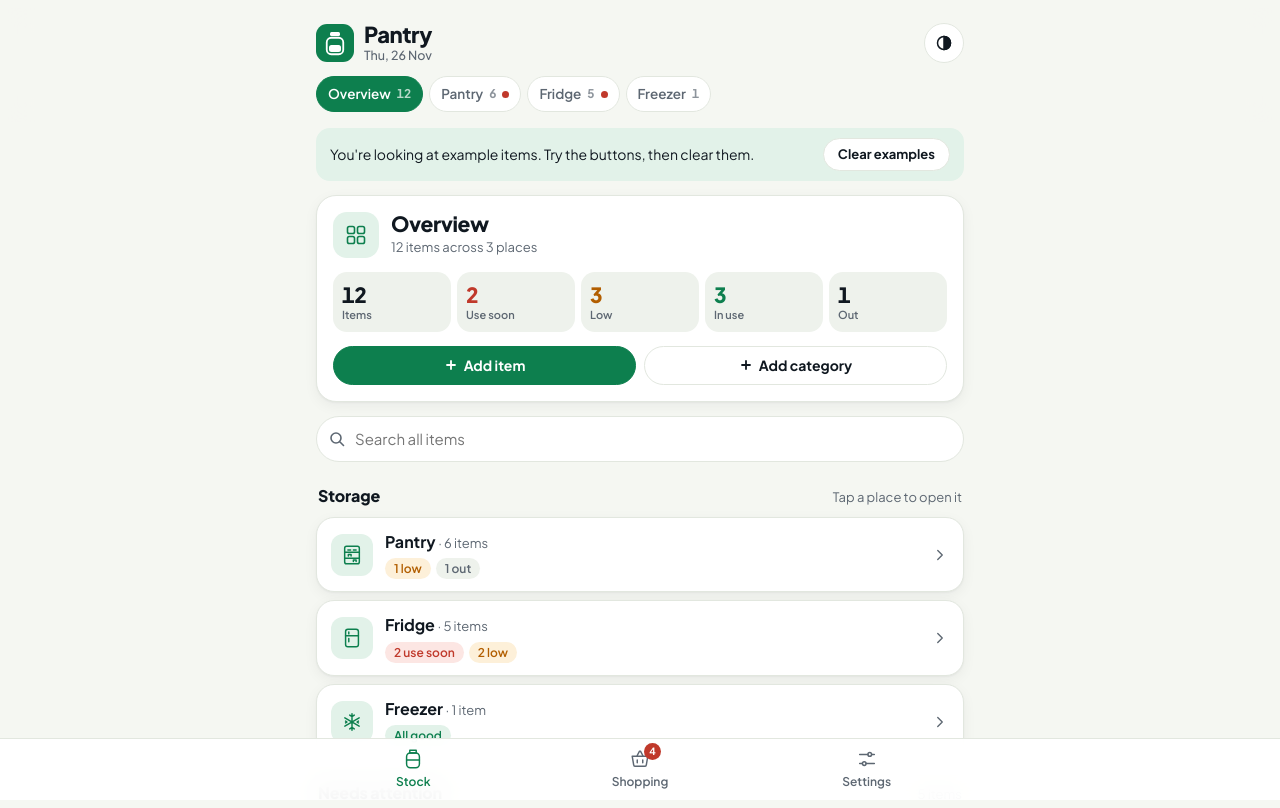
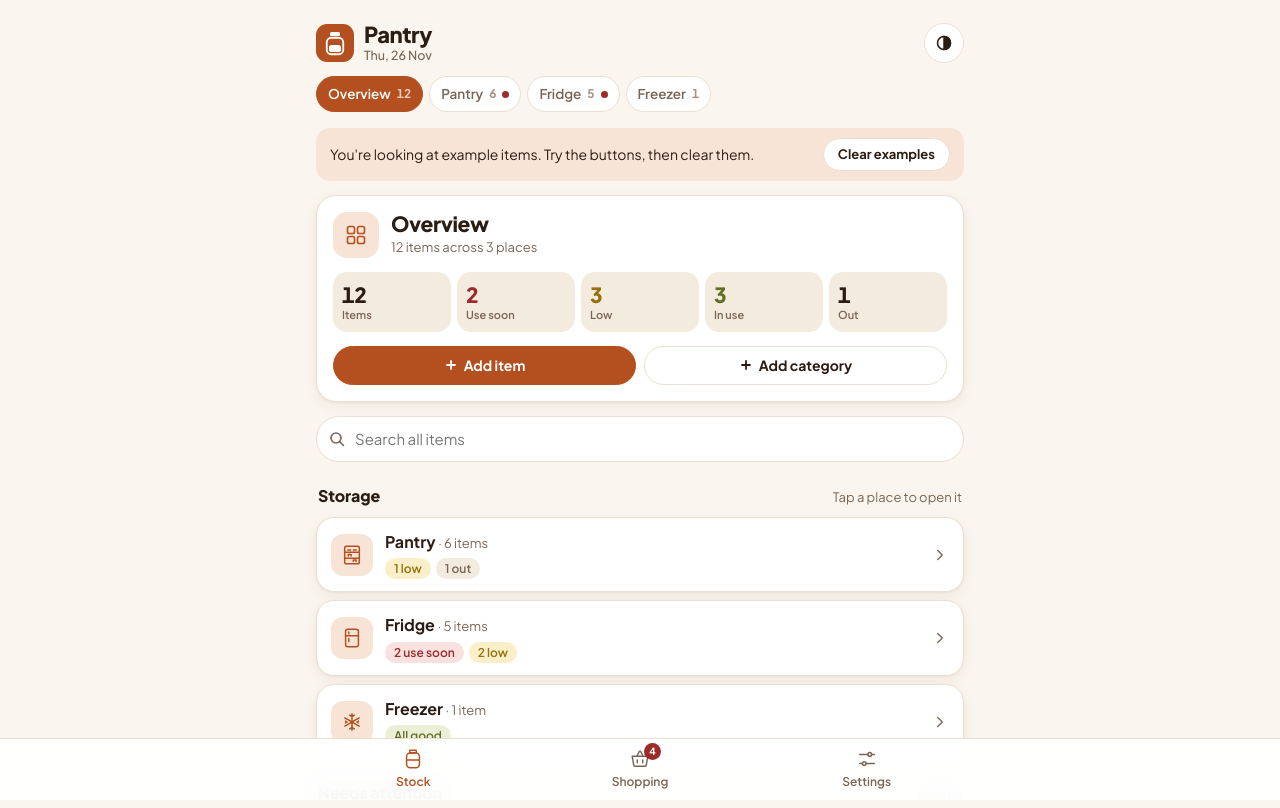
Before and after one commit to teja1308/MyStuff, a plain HTML site: page pantry/index.html in a window 1280 px wide. Shown: the top 808 px of the page. Drawn offline with Linux system fonts and the light colour scheme.

Commit message:
Switch to an autumn colour palette
Rust accent on a parchment background (pumpkin on deep brown in dark
mode), with olive for in stock / in use, mustard for low and maroon for
expired or out. The accent token is renamed from --green to --accent,
with a separate --ok token for good stock status.

Co-Authored-By: Claude Opus 5.5 <noreply@anthropic.com>
Claude-Session: https://claude.ai/code/session_01Q1urVC9kRPsPh82sHduuMG

```diff
--- a/pantry/index.html
+++ b/pantry/index.html
@@ -4,38 +4,42 @@
 <link rel="preconnect" href="https://fonts.gstatic.com" crossorigin>
 <link rel="stylesheet" href="https://fonts.googleapis.com/css2?family=Plus+Jakarta+Sans:wght@400;500;600;700;800&display=swap">
 <style>
-  /* Layout: fresh, light app shell in the style of current pantry apps (Smart Pantry, NoWaste, KitchenPal):
-     sage-tinted background, white cards, one deep fresh green, pill buttons, plain sans type.
+  /* Layout: light app shell in the style of current pantry apps (Smart Pantry, NoWaste, KitchenPal), in an autumn palette:
+     parchment background, white cards, rust accent, olive for stock that is fine, mustard for low, maroon for expired/out.
      Sticky header with storage-place tabs, per-place summary card, item rows with an icon tile and stock bar, bottom tab bar. */
   :root {
-    --bg: #f5f7f2;
+    --bg: #faf5ee;          /* parchment */
     --surface: #ffffff;
-    --sunken: #eef2ec;
-    --ink: #101820;
-    --muted: #5d6772;
-    --line: #e2e7df;
-    --line-strong: #cbd3c8;
-    --green: #0d7f4e;
-    --green-ink: #ffffff;
-    --green-soft: #e2f2e9;
-    --amber: #b25e00;
-    --amber-soft: #fdf0d9;
-    --red: #c0392b;
-    --red-soft: #fce6e3;
-    --shadow: 0 1px 2px rgb(16 24 32 / .04), 0 4px 14px rgb(16 24 32 / .05);
+    --sunken: #f4ebdf;
+    --ink: #2b1d14;
+    --muted: #7a6656;
+    --line: #ecdfcf;
+    --line-strong: #d9c6b0;
+    --accent: #b4501f;      /* rust */
+    --accent-ink: #ffffff;
+    --accent-soft: #f8e4d6;
+    --ok: #5f6f24;          /* olive: in stock / in use */
+    --ok-soft: #ecefd8;
+    --amber: #96700a;       /* mustard: running low / use soon */
+    --amber-soft: #faefc8;
+    --red: #9e2a2b;         /* maroon: expired / out */
+    --red-soft: #f8e1de;
+    --shadow: 0 1px 2px rgb(60 30 10 / .05), 0 4px 14px rgb(60 30 10 / .06);
     --sans: "Plus Jakarta Sans", "Segoe UI", system-ui, -apple-system, sans-serif;
     --emoji: "Apple Color Emoji", "Segoe UI Emoji", "Noto Color Emoji", sans-serif;
   }
   @media (prefers-color-scheme: dark) {
     :root:not([data-theme="light"]) {
-      --bg: #0e1311; --surface: #161c19; --sunken: #1d2521; --ink: #e8eeea; --muted: #97a39c; --line: #252e29; --line-strong: #34403a;
-      --green: #3fbf83; --green-ink: #06140d; --green-soft: #15301f; --amber: #f0b44c; --amber-soft: #33270f; --red: #f0806f; --red-soft: #3a1c18;
+      --bg: #17110d; --surface: #211913; --sunken: #2b2119; --ink: #f3e9de; --muted: #b29e8b; --line: #34291f; --line-strong: #483a2d;
+      --accent: #e5803f; --accent-ink: #1c0e05; --accent-soft: #3b2415; --ok: #aebd5e; --ok-soft: #2a2e16;
+      --amber: #e8b84a; --amber-soft: #3a2c10; --red: #ef8473; --red-soft: #3e1d19;
       --shadow: 0 1px 2px rgb(0 0 0 / .3); color-scheme: dark;
     }
   }
   :root[data-theme="dark"] {
-    --bg: #0e1311; --surface: #161c19; --sunken: #1d2521; --ink: #e8eeea; --muted: #97a39c; --line: #252e29; --line-strong: #34403a;
-    --green: #3fbf83; --green-ink: #06140d; --green-soft: #15301f; --amber: #f0b44c; --amber-soft: #33270f; --red: #f0806f; --red-soft: #3a1c18;
+    --bg: #17110d; --surface: #211913; --sunken: #2b2119; --ink: #f3e9de; --muted: #b29e8b; --line: #34291f; --line-strong: #483a2d;
+    --accent: #e5803f; --accent-ink: #1c0e05; --accent-soft: #3b2415; --ok: #aebd5e; --ok-soft: #2a2e16;
+    --amber: #e8b84a; --amber-soft: #3a2c10; --red: #ef8473; --red-soft: #3e1d19;
     --shadow: 0 1px 2px rgb(0 0 0 / .3); color-scheme: dark;
   }
 
@@ -47,7 +51,7 @@
   .wrap { max-width: 680px; margin: 0 auto;
     padding-left: max(16px, env(safe-area-inset-left, 0px)); padding-right: max(16px, env(safe-area-inset-right, 0px)); }
   input, select, textarea, button { font: inherit; color: inherit; }
-  :focus-visible { outline: 2px solid var(--green); outline-offset: 2px; }
+  :focus-visible { outline: 2px solid var(--accent); outline-offset: 2px; }
 
   /* ---- header ---- */
   header { position: sticky; top: env(safe-area-inset-top, 0px); z-index: 5; background: color-mix(in srgb, var(--bg) 90%, transparent);
@@ -67,10 +71,10 @@
     border: 1px solid var(--line); background: var(--surface); border-radius: 999px; padding: 7px 11px;
     color: var(--muted); font-weight: 600; font-size: 13.5px; }
   .loc-tab:hover { border-color: var(--line-strong); color: var(--ink); }
-  .loc-tab.active { background: var(--green); border-color: var(--green); color: var(--green-ink); }
+  .loc-tab.active { background: var(--accent); border-color: var(--accent); color: var(--accent-ink); }
   .loc-tab .n { font-size: 12px; font-weight: 700; opacity: .7; font-variant-numeric: tabular-nums; }
   .loc-tab .alert { width: 7px; height: 7px; border-radius: 50%; background: var(--red); }
-  .loc-tab.active .alert { background: var(--green-ink); }
+  .loc-tab.active .alert { background: var(--accent-ink); }
   .count { font-size: 10px; font-weight: 700; min-width: 17px; padding: 1px 4px; border-radius: 999px; text-align: center;
     background: var(--red); color: #fff; line-height: 1.5; }
 
@@ -85,7 +89,7 @@
   .tabbar-inner { max-width: 680px; margin: 0 auto; display: grid; grid-template-columns: repeat(3, 1fr); }
   .tabbar button { border: 0; background: none; cursor: pointer; display: grid; justify-items: center; gap: 3px;
     padding: 9px 0 10px; font-size: 12px; font-weight: 600; color: var(--muted); }
-  .tabbar button.active { color: var(--green); }
+  .tabbar button.active { color: var(--accent); }
   .tabbar .ico-wrap { position: relative; display: grid; }
   .tabbar .count { position: absolute; top: -5px; left: 15px; }
 
@@ -93,21 +97,21 @@
   .hero { background: var(--surface); border: 1px solid var(--line); border-radius: 20px; padding: 16px; display: grid; gap: 14px; box-shadow: var(--shadow); }
   .hero-top { display: flex; align-items: center; gap: 12px; }
   .place-ico { width: 46px; height: 46px; flex: none; border-radius: 14px; display: grid; place-items: center;
-    background: var(--green-soft); color: var(--green); }
+    background: var(--accent-soft); color: var(--accent); }
   .hero h2 { margin: 0; font-size: 21px; font-weight: 800; letter-spacing: -.02em; line-height: 1.15; }
   .hero .sub { color: var(--muted); font-size: 13px; margin-top: 2px; }
   .stats { display: grid; grid-template-columns: repeat(5, minmax(0, 1fr)); gap: 6px; }
   .stat { border: 1px solid transparent; background: var(--sunken); border-radius: 14px; padding: 10px 8px; cursor: pointer;
     text-align: left; display: grid; gap: 2px; align-content: start; min-width: 0; }
   .stat:hover { border-color: var(--line-strong); }
-  .stat.on { border-color: var(--green); background: var(--green-soft); }
+  .stat.on { border-color: var(--accent); background: var(--accent-soft); }
   .stat b { font-size: 21px; font-weight: 800; letter-spacing: -.02em; line-height: 1.1; font-variant-numeric: tabular-nums; }
   .stat span { font-size: 11px; color: var(--muted); font-weight: 600; display: flex; align-items: center; gap: 4px;
     line-height: 1.2; white-space: normal; overflow-wrap: anywhere; }
   .stat .dot { display: none; }
   .stat[data-filter="expiring"] b { color: var(--red); }
   .stat[data-filter="low"] b { color: var(--amber); }
-  .stat[data-filter="inuse"] b { color: var(--green); }
+  .stat[data-filter="inuse"] b { color: var(--ok); }
   .stat.zero b { color: var(--line-strong); }
   .dot { width: 7px; height: 7px; border-radius: 50%; flex: none; }
   .hero-actions { display: grid; grid-template-columns: repeat(2, minmax(0, 1fr)); gap: 8px; }
@@ -129,7 +133,7 @@
   .pill { font-size: 12px; font-weight: 600; padding: 2px 9px; border-radius: 999px; background: var(--sunken); color: var(--muted); }
   .pill.bad { background: var(--red-soft); color: var(--red); }
   .pill.soon { background: var(--amber-soft); color: var(--amber); }
-  .pill.ok { background: var(--green-soft); color: var(--green); }
+  .pill.ok { background: var(--ok-soft); color: var(--ok); }
   .allgood { background: var(--surface); border: 1px dashed var(--line-strong); border-radius: 16px; padding: 18px; text-align: center; color: var(--muted); }
 
   /* ---- toolbar & controls ---- */
@@ -137,7 +141,7 @@
   .search svg { position: absolute; left: 13px; top: 50%; translate: 0 -50%; color: var(--muted); pointer-events: none; }
   .field { width: 100%; background: var(--surface); border: 1px solid var(--line); border-radius: 12px; padding: 11px 12px; min-width: 0; }
   .field:hover { border-color: var(--line-strong); }
-  .field:focus { border-color: var(--green); outline: none; box-shadow: 0 0 0 3px var(--green-soft); }
+  .field:focus { border-color: var(--accent); outline: none; box-shadow: 0 0 0 3px var(--accent-soft); }
   .search .field { padding-left: 38px; border-radius: 999px; }
   .toolbar { display: flex; gap: 8px; }
   .toolbar .search { flex: 1 1 auto; min-width: 0; }
@@ -145,14 +149,14 @@
   .btn { border: 1px solid var(--line); background: var(--surface); border-radius: 999px; padding: 10px 18px;
     cursor: pointer; font-weight: 700; font-size: 14px; white-space: nowrap; }
   .btn:hover { border-color: var(--line-strong); background: var(--sunken); }
-  .btn.primary { background: var(--green); border-color: var(--green); color: var(--green-ink); }
-  .btn.primary:hover { filter: brightness(1.08); background: var(--green); }
+  .btn.primary { background: var(--accent); border-color: var(--accent); color: var(--accent-ink); }
+  .btn.primary:hover { filter: brightness(1.08); background: var(--accent); }
   .btn.ghost { background: none; }
   .btn.danger { color: var(--red); }
   .row { display: flex; gap: 8px; flex-wrap: wrap; align-items: center; }
   .grow { flex: 1 1 180px; min-width: 0; }
   .note { display: flex; align-items: center; gap: 12px; flex-wrap: wrap; padding: 10px 14px; border-radius: 14px;
-    background: var(--green-soft); font-size: 14px; }
+    background: var(--accent-soft); font-size: 14px; }
   .note p { margin: 0; flex: 1 1 200px; }
   .note .btn { padding: 6px 14px; font-size: 13px; }
 
@@ -179,10 +183,10 @@
   .stamp.soon { background: var(--amber-soft); color: var(--amber); }
   .stamp.bad { background: var(--red-soft); color: var(--red); }
   .stamp.ex { background: transparent; color: var(--muted); border: 1px dashed var(--line-strong); }
-  .stamp.use { background: var(--green-soft); color: var(--green); }
+  .stamp.use { background: var(--ok-soft); color: var(--ok); }
   .stepper { display: flex; align-items: center; border: 1px solid var(--line); border-radius: 999px; background: var(--surface); }
-  .stepper button { width: 34px; height: 34px; border: 0; background: none; cursor: pointer; border-radius: 50%; display: grid; place-items: center; color: var(--green); }
-  .stepper button:hover { background: var(--green-soft); }
+  .stepper button { width: 34px; height: 34px; border: 0; background: none; cursor: pointer; border-radius: 50%; display: grid; place-items: center; color: var(--accent); }
+  .stepper button:hover { background: var(--accent-soft); }
   .stepper .n { min-width: 52px; text-align: center; font-size: 14px; font-weight: 700; font-variant-numeric: tabular-nums; }
   .stepper .n small { color: var(--muted); font-size: 11.5px; font-weight: 600; margin-left: 2px; }
   .empty { text-align: center; padding: 44px 16px; color: var(--muted); display: grid; gap: 14px; justify-items: center; }
@@ -197,8 +201,8 @@
   .check:last-child { border-bottom: 0; }
   .check input { appearance: none; width: 22px; height: 22px; border: 1.5px solid var(--line-strong); border-radius: 50%; margin: 0;
     display: grid; place-items: center; cursor: pointer; background: var(--surface); }
-  .check input:checked { background: var(--green); border-color: var(--green); }
-  .check input:checked::after { content: ""; width: 10px; height: 6px; border: 2px solid var(--green-ink); border-top: 0; border-right: 0; rotate: -45deg; translate: 0 -1px; }
+  .check input:checked { background: var(--accent); border-color: var(--accent); }
+  .check input:checked::after { content: ""; width: 10px; height: 6px; border: 2px solid var(--accent-ink); border-top: 0; border-right: 0; rotate: -45deg; translate: 0 -1px; }
   .check .label { display: flex; gap: 8px; align-items: center; flex-wrap: wrap; font-weight: 600; overflow-wrap: anywhere; }
   .check.done .label { color: var(--muted); text-decoration: line-through; }
   .link { background: none; border: 0; color: var(--muted); cursor: pointer; font-size: 13px; padding: 4px; font-weight: 600; }
@@ -211,7 +215,7 @@
   .group h2 { margin: 0; font-size: 16px; font-weight: 800; letter-spacing: -.01em; }
   .themes { display: grid; grid-template-columns: repeat(3, 1fr); gap: 8px; }
   .theme-opt { border: 1px solid var(--line); border-radius: 14px; padding: 10px; background: var(--bg); cursor: pointer; display: grid; gap: 8px; font-size: 13px; font-weight: 700; text-align: left; }
-  .theme-opt.on { border-color: var(--green); box-shadow: inset 0 0 0 1px var(--green); }
+  .theme-opt.on { border-color: var(--accent); box-shadow: inset 0 0 0 1px var(--accent); }
   .swatch { height: 34px; border-radius: 9px; border: 1px solid var(--line); display: flex; overflow: hidden; }
   .swatch span { flex: 1; }
   .cat-list { display: flex; flex-wrap: wrap; gap: 6px; }
@@ -226,7 +230,7 @@
   /* ---- dialogs ---- */
   dialog { border: 1px solid var(--line); border-radius: 24px; background: var(--surface); color: var(--ink);
     width: min(480px, calc(100vw - 32px)); padding: 20px; box-shadow: 0 24px 60px rgb(0 0 0 / .18); }
-  dialog::backdrop { background: rgb(10 16 13 / .45); backdrop-filter: blur(2px); }
+  dialog::backdrop { background: rgb(25 14 6 / .45); backdrop-filter: blur(2px); }
   dialog h3 { margin: 0 0 16px; font-size: 19px; font-weight: 800; letter-spacing: -.02em; }
   .icon-row { display: flex; gap: 8px; align-items: center; }
   .icon-row .preview { width: 46px; height: 46px; flex: none; display: grid; place-items: center; font-size: 24px; font-family: var(--emoji);
@@ -239,7 +243,7 @@
   .label-row { display: flex; justify-content: space-between; align-items: center; gap: 8px; }
   .label-row .link { font-size: 12px; padding: 0; }
   .form .check-row { display: flex; align-items: center; gap: 10px; font-size: 14px; font-weight: 600; color: var(--ink); padding: 4px 0; cursor: pointer; }
-  .form .check-row input { width: 20px; height: 20px; accent-color: var(--green); margin: 0; flex: none; }
+  .form .check-row input { width: 20px; height: 20px; accent-color: var(--accent); margin: 0; flex: none; }
   .form .check-row small { color: var(--muted); font-size: 12.5px; font-weight: 500; }
   .form .err { grid-column: 1 / -1; color: var(--red); font-size: 13px; margin: 0; min-height: 1em; }
   .dlg-actions { display: flex; justify-content: space-between; gap: 8px; margin-top: 20px; flex-wrap: wrap; }
@@ -257,10 +261,10 @@
     <div class="top">
       <div class="brand">
         <svg width="38" height="38" viewBox="0 0 38 38" aria-hidden="true">
-          <rect width="38" height="38" rx="11" fill="var(--green)"/>
-          <rect x="14" y="8" width="10" height="4" rx="1.5" fill="var(--green-ink)"/>
-          <rect x="10.75" y="13.75" width="16.5" height="16.5" rx="4.5" fill="none" stroke="var(--green-ink)" stroke-width="1.8"/>
-          <rect x="13" y="21" width="12" height="7" rx="2.5" fill="var(--green-ink)"/>
+          <rect width="38" height="38" rx="11" fill="var(--accent)"/>
+          <rect x="14" y="8" width="10" height="4" rx="1.5" fill="var(--accent-ink)"/>
+          <rect x="10.75" y="13.75" width="16.5" height="16.5" rx="4.5" fill="none" stroke="var(--accent-ink)" stroke-width="1.8"/>
+          <rect x="13" y="21" width="12" height="7" rx="2.5" fill="var(--accent-ink)"/>
         </svg>
         <div>
           <h1>Pantry</h1>
@@ -289,7 +293,7 @@
         <button class="stat" data-filter="all"><b id="statAll">0</b><span>Items</span></button>
         <button class="stat" data-filter="expiring"><b id="statExp">0</b><span><i class="dot" style="background:var(--red)"></i>Use soon</span></button>
         <button class="stat" data-filter="low"><b id="statLow">0</b><span><i class="dot" style="background:var(--amber)"></i>Low</span></button>
-        <button class="stat" data-filter="inuse"><b id="statUse">0</b><span><i class="dot" style="background:var(--green)"></i>In use</span></button>
+        <button class="stat" data-filter="inuse"><b id="statUse">0</b><span><i class="dot" style="background:var(--ok)"></i>In use</span></button>
         <button class="stat" data-filter="out"><b id="statOut">0</b><span><i class="dot" style="background:var(--line-strong)"></i>Out</span></button>
       </div>
       <div class="hero-actions">
@@ -330,9 +334,9 @@
     <div class="group">
       <h2>Appearance</h2>
       <div class="themes" id="themeOpts">
-        <button class="theme-opt" data-mode="system"><div class="swatch"><span style="background:#f5f7f2"></span><span style="background:#0e1311"></span></div>System</button>
-        <button class="theme-opt" data-mode="light"><div class="swatch"><span style="background:#f5f7f2"></span><span style="background:#0d7f4e;flex:.35"></span></div>Light</button>
-        <button class="theme-opt" data-mode="dark"><div class="swatch"><span style="background:#0e1311"></span><span style="background:#3fbf83;flex:.35"></span></div>Dark</button>
+        <button class="theme-opt" data-mode="system"><div class="swatch"><span style="background:#faf5ee"></span><span style="background:#17110d"></span></div>System</button>
+        <button class="theme-opt" data-mode="light"><div class="swatch"><span style="background:#faf5ee"></span><span style="background:#b4501f;flex:.35"></span></div>Light</button>
+        <button class="theme-opt" data-mode="dark"><div class="swatch"><span style="background:#17110d"></span><span style="background:#e5803f;flex:.35"></span></div>Dark</button>
       </div>
     </div>
     <div class="group">
@@ -826,7 +830,7 @@ function bbLabel(date) {
 function itemHTML(i) {
   const d = daysUntil(i.expiry);
   const low = isLow(i), out = i.qty <= 0;
-  const color = out ? 'var(--red)' : low ? 'var(--amber)' : 'var(--green)';
+  const color = out ? 'var(--red)' : low ? 'var(--amber)' : 'var(--ok)';
   const bits = [];
   if (d !== null) {
     if (d < 0) bits.push(`<span class="stamp bad">Expired ${-d}d</span>`);
```
